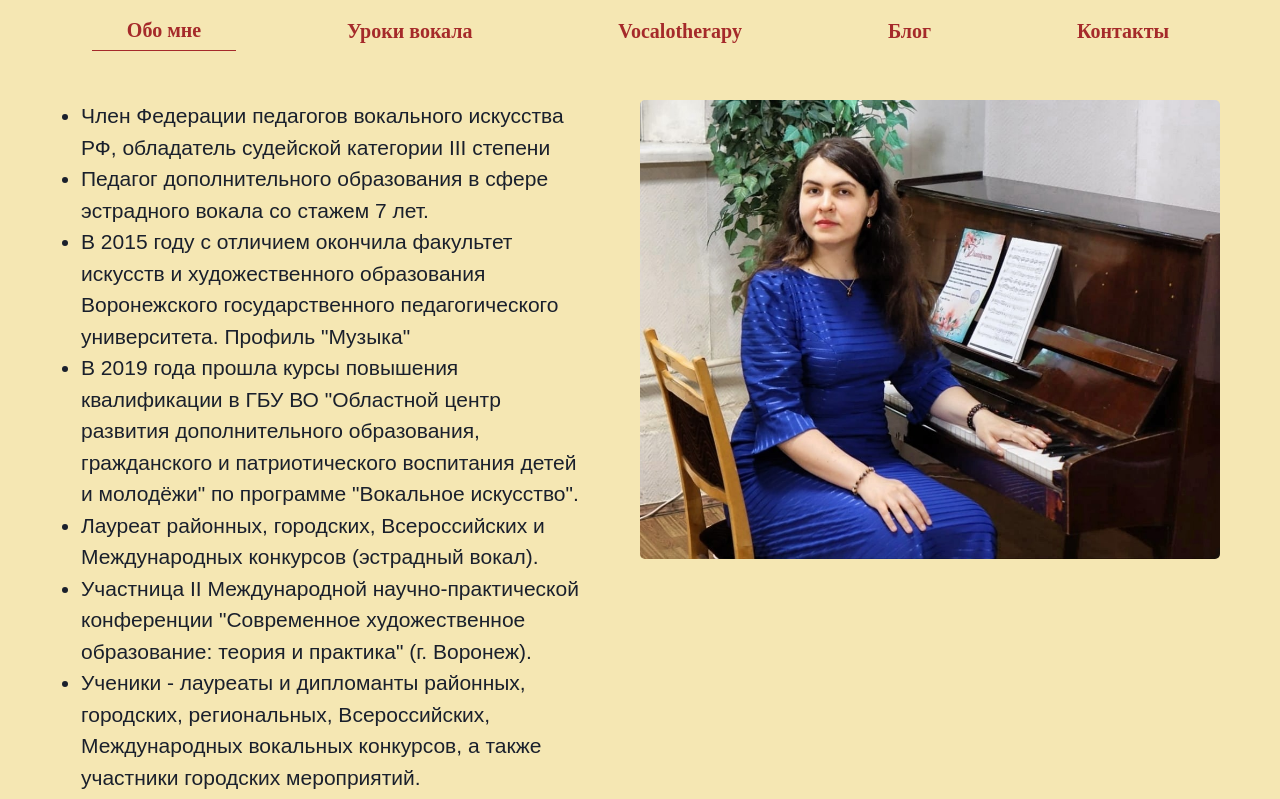
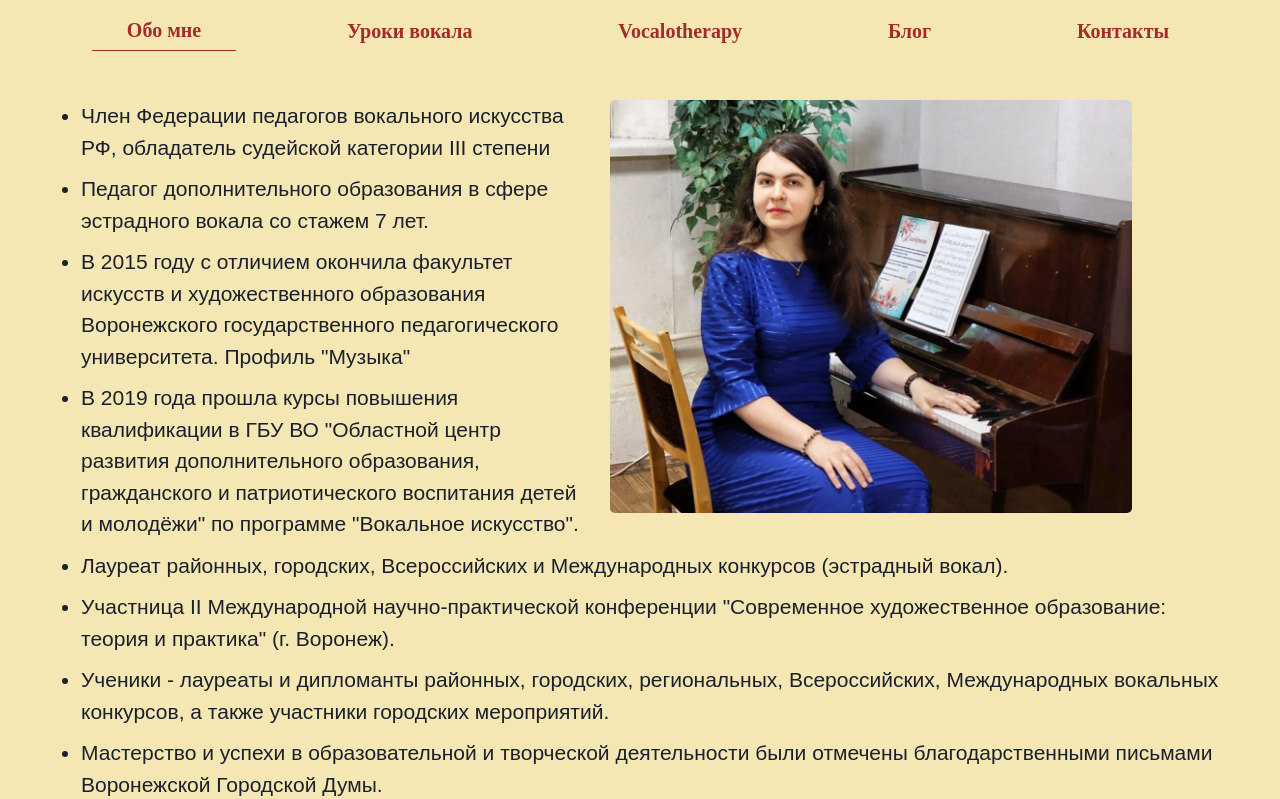
Before and after one commit to AlexIgn88/vocalotherapy, a Next.js app: page /about in a window 1280 px wide. Shown: the top 799 px of the page. Built offline with nearby package versions, Linux system fonts and the light colour scheme.

Commit message:
AboutPage 	modified:   components/Header.js 	modified:   displayParameters/globalStyles.ts 	modified:   pages/_app.js 	modified:   pages/about.js

```diff
--- a/components/Header.js
+++ b/components/Header.js
@@ -6,6 +6,7 @@ export default function Header() {
     return <>
         <header
             style={{
+                backgroundColor: '#f5e7b3',
                 opacity: '100%',
                 position: 'fixed',
                 top: '0px',
--- a/displayParameters/globalStyles.ts
+++ b/displayParameters/globalStyles.ts
@@ -18,6 +18,9 @@ export const globalStyles = {
     '.active': {
         borderBottom: '1px solid brown',
     },
+    '.about-list li': {
+        marginBottom: '10px',
+    },
 
     // '.main-footer ul': {
     //     listStyleType: 'none',
--- a/pages/_app.js
+++ b/pages/_app.js
@@ -1,7 +1,6 @@
 import Head from 'next/head';
 import Layout from '../components/Layout.js';
 import { ChakraProvider } from '@chakra-ui/react';
-// import { Global } from '@emotion/react';
 import { extendTheme } from '@chakra-ui/react';
 import { globalStyles } from '../displayParameters/globalStyles';
 
@@ -22,7 +21,6 @@ export default function App({ Component, pageProps }) {
       </Head>
       {/* <ChakraProvider> */}
       <ChakraProvider theme={theme}>
-        {/* <Global styles={globalStyles} /> */}
         <Layout>
           <Component {...pageProps} />
         </Layout>
--- a/pages/about.js
+++ b/pages/about.js
@@ -2,7 +2,7 @@ import Head from 'next/head';
 import Image from 'next/image';
 import background from '../public/img/imgAbout.jpg';
 import {
-    Box, Flex,
+    Box, Flex, Text,
     List, ListItem, ListIcon, OrderedList, UnorderedList,
 } from '@chakra-ui/react';
 import { marginParameters, halfMarginParameters } from '../displayParameters/marginParameters';
@@ -22,15 +22,36 @@ export default function AboutPage() {
                 mt={halfMarginParameters}
                 mb={halfMarginParameters}
             >
-                <Flex
-                    gap={'50px'}
-                    flexDirection={{ base: 'column-reverse', lg: 'row' }}
-                    alignItems={{ base: 'center', lg: 'flex-start' }}
+                <Box
+                // gap={'50px'}
+                // flexDirection={{ base: 'column-reverse', lg: 'row' }}
+                // alignItems={{ base: 'center', lg: 'flex-start' }}
                 >
-                    <UnorderedList
-                        // w={'50%'}
-                        w={{ base: '100%', lg: '50%' }}
+                    <Box
+                        w={'50%'}
+                        h={'50%'}
+                        m={'30px'}
+                        mt={'0px'}
+                        style={{ float: 'right', }}
                     >
+                        <Image
+                            src={background}
+                            alt='Vocalotherapy'
+                            placeholder="blur"
+                            height={200}
+                            width={300}
+                            priority={true}
+                            style={{
+                                borderRadius: '5px',
+                                width: '90%',
+                                height: '90%',
+                                objectFit: 'cover',
+                                objectPosition: 'center',
+                            }}
+                        />
+                    </Box>
+
+                    <UnorderedList className='about-list'>
                         <ListItem>Член Федерации педагогов вокального искусства РФ,
                             обладатель судейской категории III степени
                         </ListItem>
@@ -53,31 +74,12 @@ export default function AboutPage() {
                         </ListItem>
                         <ListItem>Мастерство и успехи в образовательной и творческой деятельности были отмечены благодарственными
                             письмами Воронежской Городской Думы.
-                        </ListItem>.
+                        </ListItem>
                     </UnorderedList>
-                    {/* <Box
-                        // p={'50px'}
-                        w={'50%'}
-                    > */}
-                    <Image
-                        src={background}
-                        alt='Vocalotherapy'
-                        placeholder="blur"
-                        height={200}
-                        width={300}
-                        priority={true}
-                        style={{
-                            // padding: '50px',
-                            borderRadius: '5px',
-                            // width: '400px',
-                            width: '50%',
-                            height: '50%',
-                            objectFit: 'cover',
-                            objectPosition: 'center',
-                        }}
-                    />
-                    {/* </Box> */}
-                </Flex>
+
+
+
+                </Box>
             </Box>
         </>
     )
```
